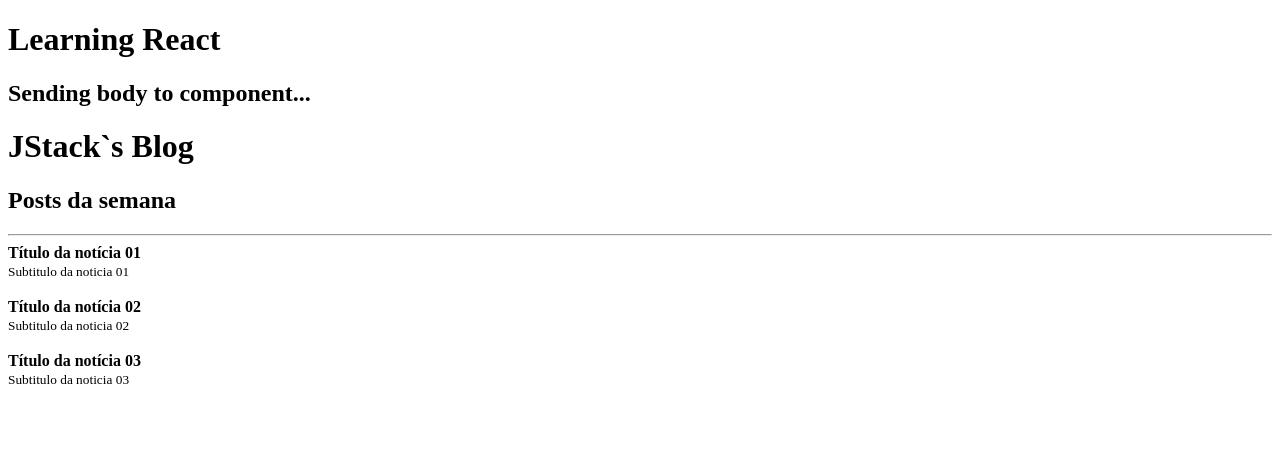
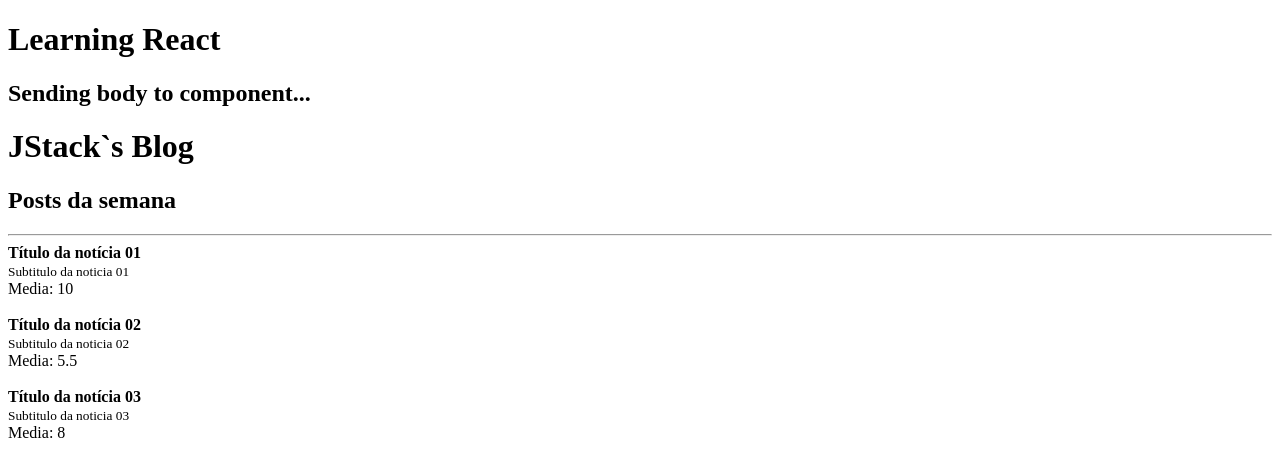
Before and after one commit to EduardoOrestes/learning-react, a React app in the folder react-fundamentos/: page / in a window 1280 px wide. Shown: the top 476 px of the page. Built offline with nearby package versions, Linux system fonts and the light colour scheme.

Commit message:
Tipando Props

```diff
--- a/react-fundamentos/package.json
+++ b/react-fundamentos/package.json
@@ -19,6 +19,7 @@
     "webpack-dev-server": "^5.1.0"
   },
   "dependencies": {
+    "prop-types": "^15.8.1",
     "react": "^17.0.2",
     "react-dom": "^17.0.2"
   }
--- a/react-fundamentos/src/App.js
+++ b/react-fundamentos/src/App.js
@@ -34,6 +34,7 @@
       */}
 
       <Post
+        likes={20}
         post={{
           title: `${title} 01`,
           subtitle: "Subtitulo da noticia 01"
@@ -41,6 +42,7 @@
       />
 
       <Post
+        likes={11}
         post={{
           title: `${title} 02`,
           subtitle: "Subtitulo da noticia 02"
@@ -48,6 +50,7 @@
       />
 
       <Post
+        likes={16}
         post={{
           title: `${title} 03`,
           subtitle: "Subtitulo da noticia 03"
--- a/react-fundamentos/src/Header.js
+++ b/react-fundamentos/src/Header.js
@@ -1,4 +1,6 @@
 import React from 'react';
+
+import PropTypes from 'prop-types';
 
 // usando {} para desestruturar a props enviada onde chama esse componente
 
@@ -7,14 +9,21 @@
 // export default function Header(props) {
 // ai pega o valor {props.title}
 
-export default function Header({ title, children }) {
+export default function Header(props) {
   return (
     <>
       <h1>
-        {title}
+        {props.title}
       </h1>
 
-      {children}
+      {props.children}
     </>
   )
 }
+
+// .node é para passar um conteudo (node)
+// title - required / children - optional
+Header.propTypes = {
+  title: PropTypes.string.isRequired,
+  children: PropTypes.node,
+}
--- a/react-fundamentos/src/Post.js
+++ b/react-fundamentos/src/Post.js
@@ -1,4 +1,7 @@
 import React from 'react';
+
+// usado para tipar as props
+import PropTypes from 'prop-types';
 
 export default function Post(props) {
   console.log(props);
@@ -7,10 +10,22 @@
     <>
       <article>
         <strong>{ props.post.title }</strong><br />
-        <small>{ props.post.subtitle }</small>
+        <small>{ props.post.subtitle }</small><br />
+
+        Media: {props.likes / 2}
       </article>
 
       <br />
     </>
   )
 }
+
+// Adicionando tipagem para as props
+// .shape() - para objetos
+Post.propTypes = {
+  likes: PropTypes.number.isRequired,
+  post: PropTypes.shape({
+    title: PropTypes.string.isRequired,
+    subtitle: PropTypes.string.isRequired,
+  }).isRequired,
+}
```
Also changed, not shown: 1 other file (tests, documents, lock files or other folders).
